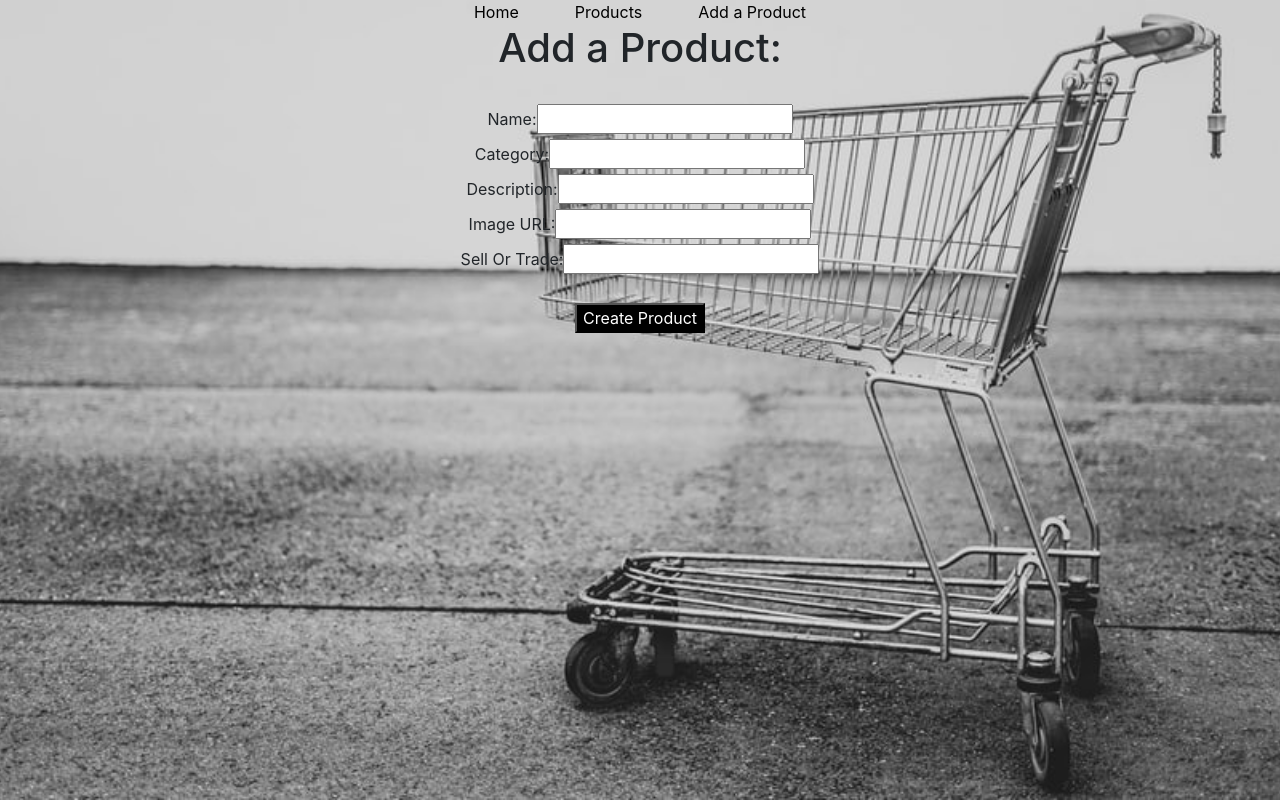
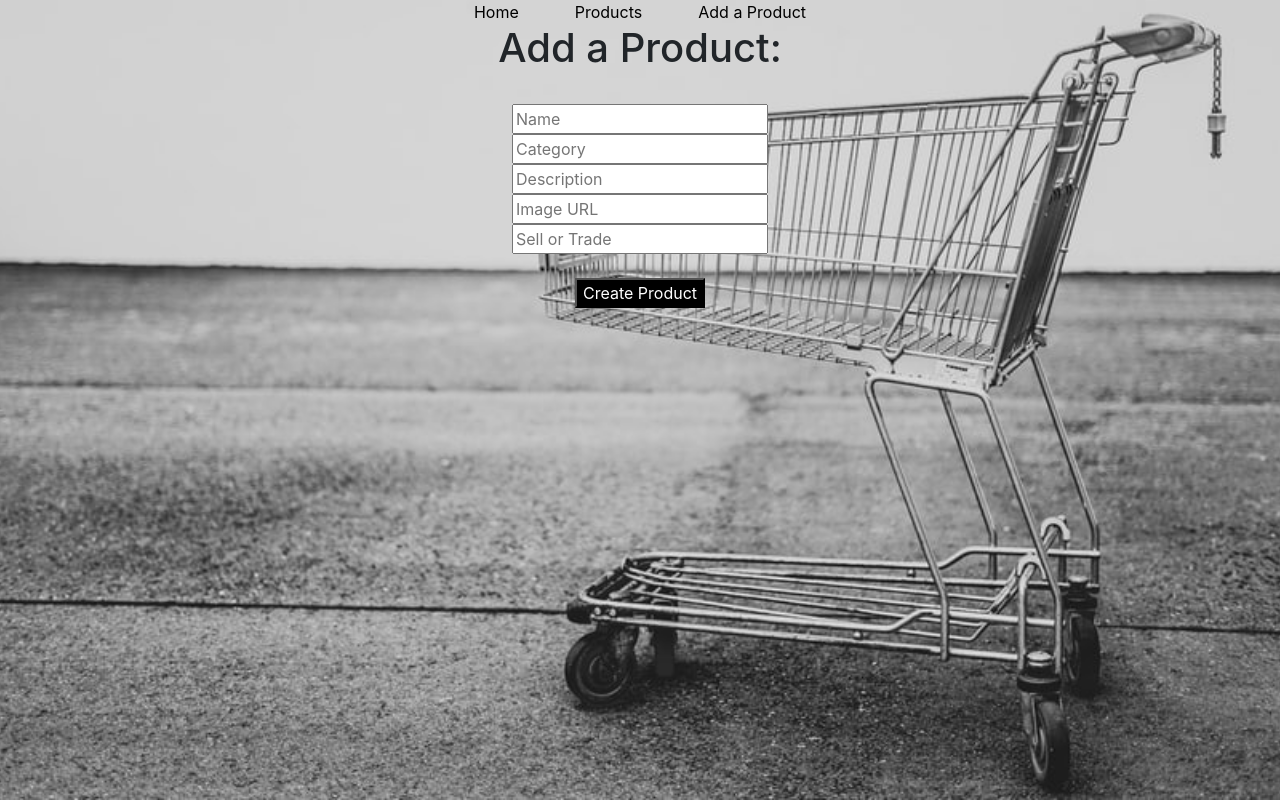
Before and after one commit to iamcid/merkado-client, a React (Create React App) app: page /products/new in a window 1280 px wide. Built offline with nearby package versions, Linux system fonts and the light colour scheme.

Commit message:
fixes products form

```diff
--- a/src/components/ProductsForm.js
+++ b/src/components/ProductsForm.js
@@ -36,20 +36,15 @@ class ProductsForm extends React.Component {
             <form onSubmit={this.handleSubmit}>
                 <div className="text-center"><h1>Add a Product:</h1></div>
                 <br/>
-                <label className="name">Name:</label>
-                <input id="name" type='text' value={this.state.name} onChange={this.handleChange} name="name"/>
+                <input id='name' type='text' placeholder='Name' value={this.state.name} onChange={this.handleChange} name="name"/>
                 <br/>
-                <label>Category:</label>
-                <input type='text' value={this.state.category} onChange={this.handleChange} name="category"/>
+                <input id='category' type='text' placeholder='Category' value={this.state.category} onChange={this.handleChange} name="category"/>
                 <br/>
-                <label>Description:</label>
-                <input type='text' value={this.state.description} onChange={this.handleChange} name="description"/>
+                <input id='description' type='text'  placeholder='Description' value={this.state.description} onChange={this.handleChange} name="description"/>
                 <br/>
-                <label>Image URL:</label>
-                <input type='text' value={this.state.image_url} onChange={this.handleChange} name="image_url"/>
+                <input id='image_url' type='text' placeholder='Image URL' value={this.state.image_url} onChange={this.handleChange} name="image_url"/>
                 <br/>
-                <label>Sell Or Trade:</label>
-                <input type='text' value={this.state.sell_or_trade} onChange={this.handleChange} name="sell_or_trade"/>
+                <input id='sell_or_trade' type='text' placeholder='Sell or Trade' value={this.state.sell_or_trade} onChange={this.handleChange} name="sell_or_trade"/>
                 <br/><br/>
                 <button style={{backgroundColor: 'black', color: 'white'}} >Create Product</button>
 
```
